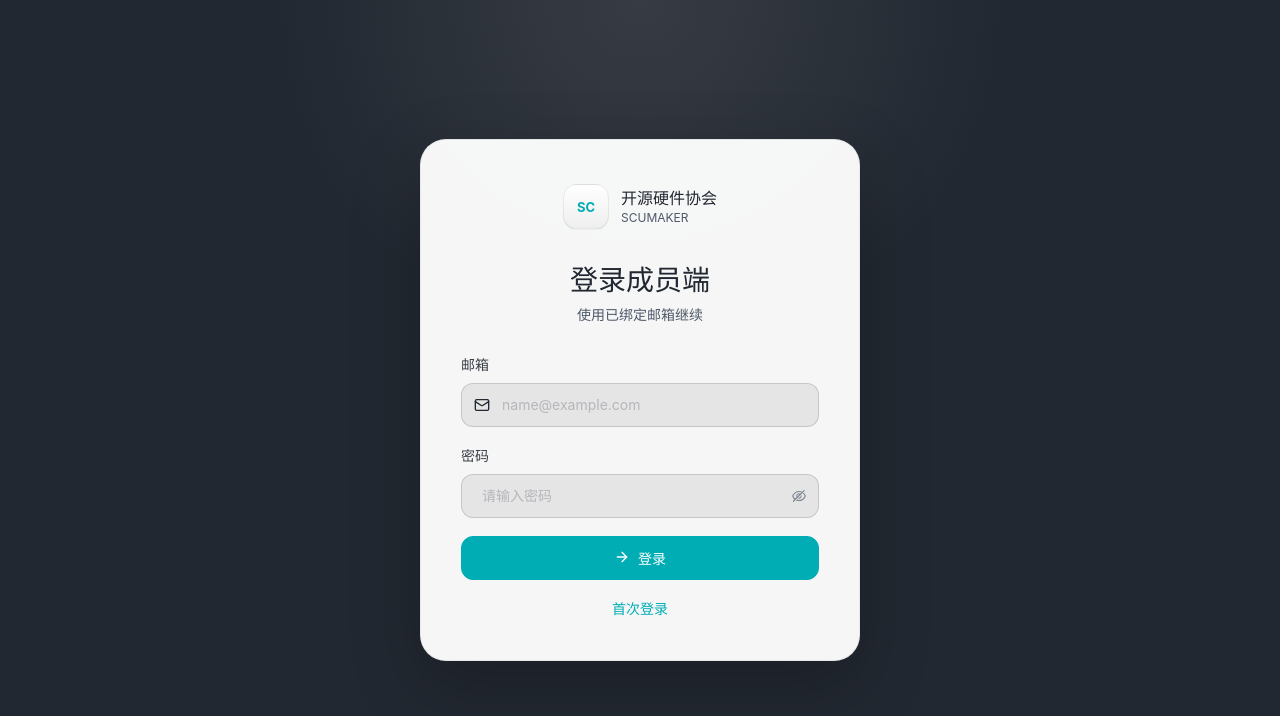
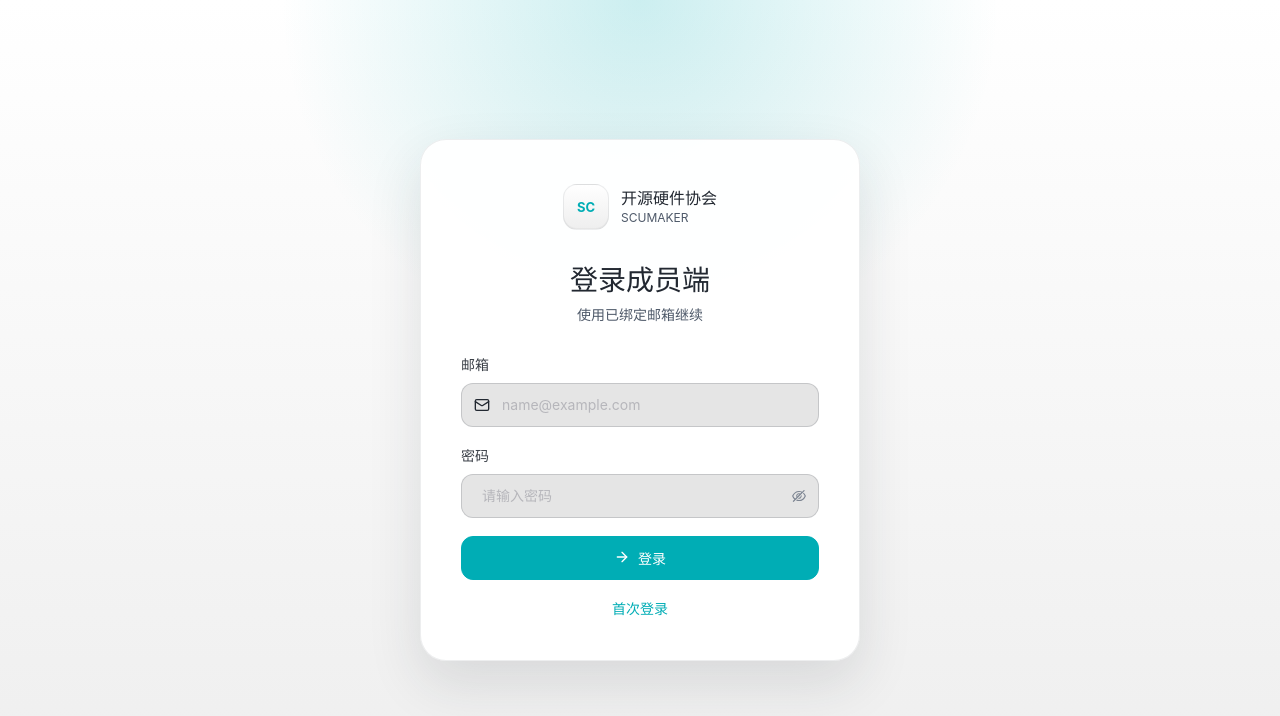
Before and after one commit to RayFlows/makershub, a React (Vite) app in the folder apps/web/: page / in a window 1280 px wide. Shown: the top 716 px of the page. Built offline with nearby package versions, Linux system fonts and the light colour scheme; no server answers.

Commit message:
style: restore miniapp home light palette

```diff
--- a/apps/web/src/App.tsx
+++ b/apps/web/src/App.tsx
@@ -180,7 +180,7 @@ function App() {
     <ConfigProvider
       theme={{
         token: {
-          colorBgBase: "#222831",
+          colorBgBase: "#f8f8f8",
           colorBgContainer: "#FFFFFF",
           colorText: "#222831",
           colorTextSecondary: "#4E5969",
--- a/apps/web/src/styles.css
+++ b/apps/web/src/styles.css
@@ -1,5 +1,5 @@
 :root {
-  --mh-bg: #222831;
+  --mh-bg: #f8f8f8;
   --mh-paper: #ffffff;
   --mh-surface: #eeeeee;
   --mh-field: #e5e5e5;
@@ -22,7 +22,7 @@
   --mh-radius-md: 12px;
   --mh-radius-lg: 20px;
   --mh-radius-sheet: 26px;
-  --mh-shadow: 0 24px 70px rgba(0, 0, 0, 0.22);
+  --mh-shadow: 0 22px 54px rgba(34, 40, 49, 0.12);
   --mh-font-sans: -apple-system, BlinkMacSystemFont, "SF Pro Text", "SF Pro Display", "PingFang SC", "Hiragino Sans GB", "Microsoft YaHei", "Noto Sans SC", sans-serif;
   color: var(--mh-ink);
   background: var(--mh-bg);
@@ -58,7 +58,8 @@ textarea {
   justify-content: center;
   padding: 32px 18px;
   background:
-    radial-gradient(circle at 50% 0, rgba(57, 62, 70, 0.9), rgba(57, 62, 70, 0) 360px),
+    radial-gradient(circle at 50% 0, rgba(0, 173, 181, 0.2), rgba(0, 173, 181, 0) 360px),
+    linear-gradient(180deg, #ffffff 0, #f8f8f8 42%, #eeeeee 100%),
     var(--mh-bg);
 }
 
@@ -71,7 +72,7 @@ textarea {
   overflow: hidden;
   border: 1px solid var(--mh-line-soft);
   border-radius: var(--mh-radius-sheet);
-  background: rgba(255, 255, 255, 0.96);
+  background: rgba(255, 255, 255, 0.94);
   box-shadow: var(--mh-shadow);
 }
 
```
